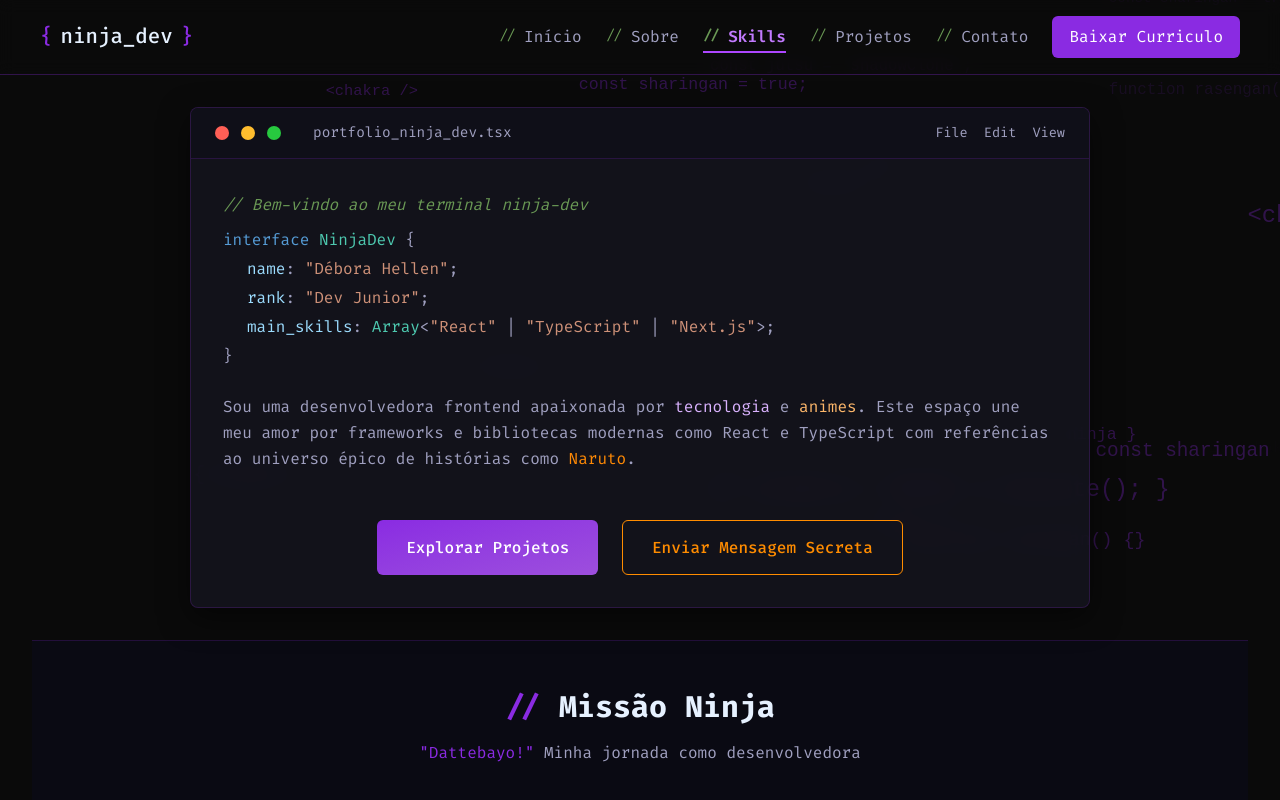
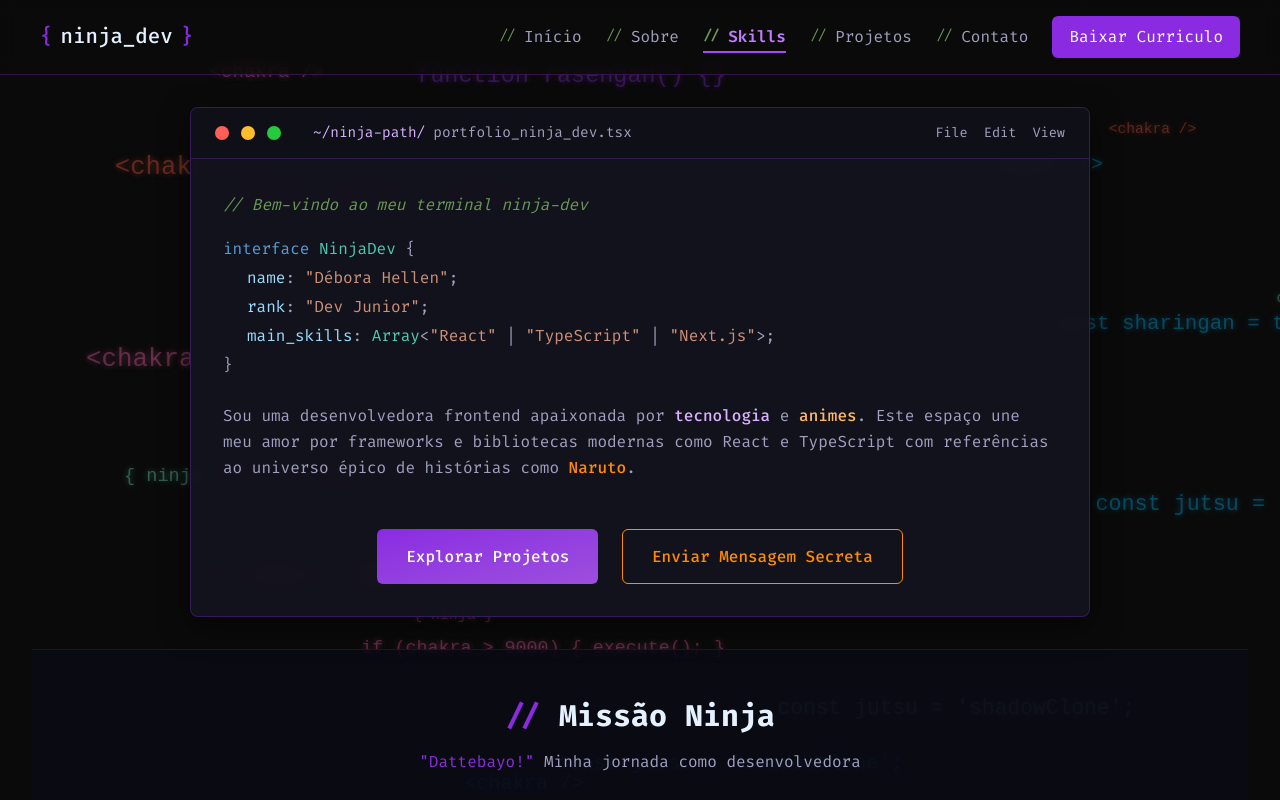
Before and after one commit to debs-veras/landing-page, a React (Vite) app: page / in a window 1280 px wide. Shown: the top 800 px of the page. Built offline with nearby package versions, Linux system fonts and the light colour scheme.

Commit message:
refactor:

```diff
--- a/src/Layout/AnimatedBackground.tsx
+++ b/src/Layout/AnimatedBackground.tsx
@@ -20,9 +20,10 @@ type Particle = {
   content: string;
   life: number;
   maxLife: number;
+  color: string;
 };
 
-const MAX_PARTICLES = 20;
+const COLORS = ["#8a2be2", "#7fffd4", "#00bfff", "#ff69b4", "#ff6347"];
 
 export default function AnimatedBackground() {
   const canvasRef = useRef<HTMLCanvasElement | null>(null);
@@ -37,68 +38,75 @@ export default function AnimatedBackground() {
     let width = (canvas.width = window.innerWidth);
     let height = (canvas.height = window.innerHeight);
 
+    const isMobile = width < 768;
+    const MAX_PARTICLES = isMobile
+      ? Math.floor(height / 65)
+      : Math.floor(height / 40);
+    const randomRange = (min: number, max: number) =>
+      Math.random() * (max - min) + min;
 
-    function randomRange(min: number, max: number) {
-      return Math.random() * (max - min) + min;
-    }
-
-    function createParticle(): Particle {
-      return {
+    const createParticle = (index: number): Particle => ({
       x: randomRange(0, width),
-        y: randomRange(100, height),
-        size: randomRange(12, 24),
+      y: (index / MAX_PARTICLES) * height,
+      size: randomRange(14, 26),
       opacity: 0,
       speedY: randomRange(0.1, 0.3),
       type: "text",
       content: texts[Math.floor(Math.random() * texts.length)],
       life: 0,
-        maxLife: randomRange(400, 800),
-      };
-    }
+      maxLife: randomRange(1500, 2500),
+      color: COLORS[Math.floor(Math.random() * COLORS.length)],
+    });
 
-    particles.current = Array.from({ length: MAX_PARTICLES }, () =>
-      createParticle()
+    particles.current = Array.from({ length: MAX_PARTICLES }, (_, i) =>
+      createParticle(i)
     );
 
     let animationFrameId: number;
 
-    function draw() {
+    const draw = () => {
       if (!ctx) return;
       ctx.clearRect(0, 0, width, height);
 
       particles.current.forEach((p) => {
-        if (p.life < 50) {
-          p.opacity += 0.01;
-        } else if (p.life > p.maxLife - 50) {
-          p.opacity -= 0.01;
+        const fadeIn = 50;
+        const fadeOut = 50;
+        if (p.life < fadeIn) {
+          p.opacity = (p.life / fadeIn) * 0.1;
+        } else if (p.life > p.maxLife - fadeOut) {
+          p.opacity = ((p.maxLife - p.life) / fadeOut) * 0.2;
+        } else {
+          p.opacity = 0.3;
         }
-        p.opacity = Math.min(Math.max(p.opacity, 0), 0.3);
 
-        ctx.globalAlpha = p.opacity;
-
-        ctx.fillStyle = "#8a2be2";
+        ctx.save();
+        ctx.globalAlpha = isMobile ? p.opacity * 0.4 : p.opacity;
+        ctx.fillStyle = p.color;
+        ctx.shadowColor = p.color;
+        ctx.shadowBlur = 6;
         ctx.font = `${p.size}px 'Courier New', monospace`;
         ctx.fillText(p.content, p.x, p.y);
+        ctx.restore();
 
         p.y -= p.speedY;
         p.life++;
 
         if (p.life >= p.maxLife || p.y < -p.size) {
-          Object.assign(p, createParticle(), { y: height + p.size });
+          Object.assign(p, createParticle(Math.floor(Math.random() * MAX_PARTICLES)), {
+            y: height + p.size,
+          });
         }
       });
 
-      ctx.globalAlpha = 1;
       animationFrameId = requestAnimationFrame(draw);
-    }
+    };
 
     draw();
 
-    function onResize() {
-      if (!canvas) return;
+    const onResize = () => {
       width = canvas.width = window.innerWidth;
       height = canvas.height = window.innerHeight;
-    }
+    };
     window.addEventListener("resize", onResize);
 
     return () => {
@@ -119,7 +127,8 @@ export default function AnimatedBackground() {
         height: "100vh",
         backgroundColor: "#0a0a0a",
         pointerEvents: "none",
+        mixBlendMode: "soft-light", // suaviza sobreposição
       }}
     />
   );
-};
+}
--- a/src/Layout/components/Footer/index.tsx
+++ b/src/Layout/components/Footer/index.tsx
@@ -18,7 +18,7 @@ export default function Footer() {
             LinkedIn
           </a>
         </div>
-        <div className="text-light-gray text-sm opacity-70">
+        <div className="text-light-gray text-sm opacity-70 text-center">
           © {new Date().getFullYear()} NinjaDev - Todos os direitos reservados
         </div>
       </div>
--- a/src/Layout/components/Terminal/index.tsx
+++ b/src/Layout/components/Terminal/index.tsx
@@ -1,83 +1,276 @@
+import { motion } from "framer-motion";
+import { useState, useEffect } from "react";
+
 export default function Terminal() {
+  const [isVisible, setIsVisible] = useState(false);
+  const [typedText, setTypedText] = useState("");
+  const fullText = "// Bem-vindo ao meu terminal ninja-dev";
+
+  useEffect(() => {
+    setIsVisible(true);
+
+    // Animação de digitação
+    let i = 0;
+    const typingInterval = setInterval(() => {
+      if (i < fullText.length) {
+        setTypedText(fullText.substring(0, i + 1));
+        i++;
+      } else {
+        clearInterval(typingInterval);
+      }
+    }, 80);
+
+    return () => clearInterval(typingInterval);
+  }, []);
+
   return (
-    <div className="flex justify-center items-center mb-8">
-      <div className="w-full max-w-[900px] bg-[rgba(20,20,30,0.85)] backdrop-blur-md rounded-lg border border-[rgba(138,43,226,0.2)] shadow-[0_10px_30px_rgba(0,0,0,0.5)] overflow-hidden">
-        <div className="flex flex-wrap justify-center items-center gap-4 px-6 py-3.5 bg-[rgba(15,15,25,0.9)] border-b border-b-[rgba(138,43,226,0.2)] md:flex-nowrap md:gap-0 md:justify-normal">
+    <motion.div
+      className="flex justify-center items-center mb-8 px-4"
+      initial={{ opacity: 0, y: 20 }}
+      animate={{
+        opacity: isVisible ? 1 : 0,
+        y: isVisible ? 0 : 20,
+      }}
+      transition={{ duration: 0.6, ease: "easeOut" }}
+    >
+      <motion.div
+        className="w-full max-w-[900px] bg-[rgba(20,20,30,0.95)] backdrop-blur-md rounded-lg border border-[rgba(138,43,226,0.3)] shadow-[0_10px_30px_rgba(0,0,0,0.5)] overflow-hidden"
+        initial={{ scale: 0.98 }}
+        animate={{ scale: 1 }}
+        transition={{ duration: 0.5, delay: 0.2 }}
+      >
+        {/* Terminal Header */}
+        <motion.div
+          className="flex flex-wrap justify-center items-center gap-4 px-6 py-3.5 bg-[rgba(15,15,25,0.95)] border-b border-b-[rgba(138,43,226,0.3)] md:flex-nowrap md:gap-0 md:justify-normal"
+          initial={{ y: -20 }}
+          animate={{ y: 0 }}
+          transition={{ duration: 0.4 }}
+        >
           <div className="flex gap-3 mr-4">
-            <div className="w-3.5 h-3.5 rounded-full bg-[#ff5f56]"></div>
-            <div className="w-3.5 h-3.5 rounded-full bg-[#ffbd2e]"></div>
-            <div className="w-3.5 h-3.5 rounded-full bg-[#27c93f]"></div>
-          </div>
-          <div className="text-light-gray text-[0.9rem] grow order-1 text-center p-0 md:text-left md:px-4 md:order-none">
-            portfolio_ninja_dev.tsx
-          </div>
-          <div className="flex gap-4">
-            <button className="text-[0.85rem] font-fira-code">File</button>
-            <button className="text-[0.85rem] font-fira-code">Edit</button>
-            <button className="text-[0.85rem] font-fira-code">View</button>
-          </div>
+            {["#ff5f56", "#ffbd2e", "#27c93f"].map((color, index) => (
+              <motion.div
+                key={index}
+                className="w-3.5 h-3.5 rounded-full"
+                style={{ backgroundColor: color }}
+                initial={{ scale: 0 }}
+                animate={{ scale: 1 }}
+                transition={{
+                  delay: index * 0.1,
+                  type: "spring",
+                  stiffness: 500,
+                  damping: 15,
+                }}
+              />
+            ))}
           </div>
 
-        <div className="p-8">
-          <div className="mb-12">
-            <p className="font-[1.05rem] typing-text leading-[1.8] italic text-code-comment ">
-              // Bem-vindo ao meu terminal ninja-dev
-            </p>
-            <p className="font-[1.05rem] leading-[1.8]">
+          <motion.div
+            className="flex flex-wrap items-center justify-center  text-light-gray text-[0.9rem] grow order-1 text-center p-0 sm:justify-start md:text-left md:px-4 md:order-none font-fira-code"
+            initial={{ opacity: 0 }}
+            animate={{ opacity: 1 }}
+            transition={{ delay: 0.3 }}
+          >
+            <div className="text-purple-300 mr-2">~/ninja-path/</div>
+            <motion.div
+              initial={{ opacity: 0 }}
+              animate={{ opacity: 1 }}
+              transition={{ delay: 0.5 }}
+            >
+              portfolio_ninja_dev.tsx
+            </motion.div>
+          </motion.div>
+
+          <motion.div
+            className="flex gap-4"
+            initial={{ opacity: 0 }}
+            animate={{ opacity: 1 }}
+            transition={{ delay: 0.4 }}
+          >
+            {["File", "Edit", "View"].map((item, index) => (
+              <motion.button
+                key={item}
+                className="text-[0.85rem] font-fira-code hover:text-purple-300 transition-colors"
+                initial={{ y: -10, opacity: 0 }}
+                animate={{ y: 0, opacity: 1 }}
+                transition={{ delay: 0.5 + index * 0.1 }}
+                whileHover={{ scale: 1.05 }}
+                whileTap={{ scale: 0.95 }}
+              >
+                {item}
+              </motion.button>
+            ))}
+          </motion.div>
+        </motion.div>
+
+        {/* Terminal Content */}
+        <div className="p-6 md:p-8">
+          <div className="mb-10 md:mb-12">
+            <motion.p
+              className="font-[1.05rem] leading-[1.8] italic text-code-comment min-h-[1.8rem]"
+              initial={{ opacity: 0 }}
+              animate={{ opacity: 1 }}
+            >
+              {typedText}
+              <motion.span
+                className="ml-1"
+                animate={{ opacity: [0, 1, 0] }}
+                transition={{
+                  repeat: Infinity,
+                  duration: 0.8,
+                  repeatDelay: 0.3,
+                }}
+              >
+                |
+              </motion.span>
+            </motion.p>
+
+            <motion.div
+              initial={{ opacity: 0, y: 10 }}
+              animate={{ opacity: 1, y: 0 }}
+              transition={{ delay: 0.7 }}
+            >
+              <p className="font-[1.05rem] leading-[1.8] mt-4">
                 <span className="text-code-keyword">interface</span>{" "}
                 <span className="text-code-type">NinjaDev</span> {"{"}
               </p>
-            <p className="font-[1.05rem] leading-[1.8] ml-6">
+              <motion.p
+                className="font-[1.05rem] leading-[1.8] ml-6"
+                initial={{ x: -10, opacity: 0 }}
+                animate={{ x: 0, opacity: 1 }}
+                transition={{ delay: 0.8 }}
+              >
                 <span className="text-code-property">name</span>:{" "}
                 <span className="text-code-string">"Débora Hellen"</span>;
-            </p>
-            <p className="font-[1.05rem] leading-[1.8] ml-6">
+              </motion.p>
+              <motion.p
+                className="font-[1.05rem] leading-[1.8] ml-6"
+                initial={{ x: -10, opacity: 0 }}
+                animate={{ x: 0, opacity: 1 }}
+                transition={{ delay: 0.9 }}
+              >
                 <span className="text-code-property">rank</span>:{" "}
                 <span className="text-code-string">"Dev Junior"</span>;
-            </p>
-            <p className="font-[1.05rem] leading-[1.8] ml-6">
+              </motion.p>
+              <motion.p
+                className="font-[1.05rem] leading-[1.8] ml-6"
+                initial={{ x: -10, opacity: 0 }}
+                animate={{ x: 0, opacity: 1 }}
+                transition={{ delay: 1.0 }}
+              >
                 <span className="text-code-property">main_skills</span>:{" "}
                 <span className="text-code-type">Array</span>&lt;
                 <span className="text-code-string">"React"</span> |{" "}
                 <span className="text-code-string">"TypeScript"</span> |{" "}
                 <span className="text-code-string">"Next.js"</span>&gt;;
-            </p>
+              </motion.p>
+              <p className="font-[1.05rem] leading-[1.8]">{"}"}</p>
+            </motion.div>
 
-            <p className="font-[1.05rem] leading-[1.8]">{"}"}</p>
-            <p className="mt-6 text-[1rem] text-light-gray leading-relaxed w-full">
+            <motion.p
+              className="mt-6 text-[1rem] text-light-gray leading-relaxed w-full"
+              initial={{ opacity: 0 }}
+              animate={{ opacity: 1 }}
+              transition={{ delay: 1.1 }}
+            >
               Sou uma desenvolvedora frontend apaixonada por{" "}
-              <span className="text-purple-300">tecnologia</span> e{" "}
-              <span className="text-orange-300">animes</span>. Este espaço une
-              meu amor por frameworks e bibliotecas modernas como React e
-              TypeScript com referências ao universo épico de histórias como{" "}
-              <span className="text-orange-400">Naruto</span>.
-            </p>
+              <motion.span
+                className="text-purple-300 font-medium"
+                initial={{ scale: 0.9 }}
+                animate={{ scale: 1 }}
+                transition={{
+                  delay: 1.2,
+                  type: "spring",
+                  stiffness: 300,
+                }}
+              >
+                tecnologia
+              </motion.span>{" "}
+              e{" "}
+              <motion.span
+                className="text-orange-300 font-medium"
+                initial={{ scale: 0.9 }}
+                animate={{ scale: 1 }}
+                transition={{
+                  delay: 1.3,
+                  type: "spring",
+                  stiffness: 300,
+                }}
+              >
+                animes
+              </motion.span>
+              . Este espaço une meu amor por frameworks e bibliotecas modernas
+              como React e TypeScript com referências ao universo épico de
+              histórias como{" "}
+              <motion.span
+                className="text-orange-400 font-medium"
+                initial={{ scale: 0.9 }}
+                animate={{ scale: 1 }}
+                transition={{
+                  delay: 1.4,
+                  type: "spring",
+                  stiffness: 300,
+                }}
+              >
+                Naruto
+              </motion.span>
+              .
+            </motion.p>
           </div>
 
-          <div className="flex flex-col justify-center gap-6 md:flex-row">
-            <button
-              className="px-[1.8rem] py-[0.9rem] rounded-[6px] font-fira-code font-medium flex items-center gap-3.5 cursor-pointer text-white transition-all duration-300 ease-in-out border-none bg-gradient-to-br from-[#8a2be2] to-[#9d4edd] hover:-translate-y-[2px] hover:shadow-[0_5px_15px_rgba(0,0,0,0.3)]"
+          {/* Action Buttons */}
+          <motion.div
+            className="flex flex-col justify-center gap-4 sm:gap-6 md:flex-row"
+            initial={{ opacity: 0, y: 20 }}
+            animate={{ opacity: 1, y: 0 }}
+            transition={{ delay: 1.5 }}
+          >
+            <motion.button
+              className="px-6 py-3 sm:px-[1.8rem] sm:py-[0.9rem] rounded-[6px] font-fira-code font-medium flex items-center justify-center gap-3.5 cursor-pointer text-white transition-all duration-300 ease-in-out border-none bg-gradient-to-br from-[#8a2be2] to-[#9d4edd] hover:-translate-y-[2px] hover:shadow-[0_5px_15px_rgba(138,43,226,0.4)]"
               onClick={() => {
                 document
                   .getElementById("projetos")
                   ?.scrollIntoView({ behavior: "smooth" });
               }}
+              initial={{ scale: 0.9, opacity: 0 }}
+              animate={{ scale: 1, opacity: 1 }}
+              transition={{
+                delay: 1.6,
+                type: "spring",
+                stiffness: 400,
+              }}
+              whileHover={{
+                y: -2,
+                boxShadow: "0 5px 15px rgba(138, 43, 226, 0.4)",
+              }}
+              whileTap={{ scale: 0.98 }}
             >
               Explorar Projetos
-            </button>
-            <button
-              className="px-[1.8rem] py-[0.9rem] rounded-[6px] font-fira-code font-medium flex items-center gap-3.5 cursor-pointer  text-secondary border border-secondary transition-all duration-300 ease-in-out hover:-translate-y-[2px] hover:shadow-[0_5px_15px_rgba(0,0,0,0.3)] secondary"
+            </motion.button>
+            <motion.button
+              className="px-6 py-3 sm:px-[1.8rem] sm:py-[0.9rem] rounded-[6px] font-fira-code font-medium flex items-center justify-center gap-3.5 cursor-pointer text-secondary border border-secondary transition-all duration-300 ease-in-out hover:-translate-y-[2px] hover:shadow-[0_5px_15px_rgba(255,165,0,0.3)] hover:text-orange-300 hover:border-orange-300"
               onClick={() => {
                 document
                   .getElementById("contato")
                   ?.scrollIntoView({ behavior: "smooth" });
               }}
+              initial={{ scale: 0.9, opacity: 0 }}
+              animate={{ scale: 1, opacity: 1 }}
+              transition={{
+                delay: 1.7,
+                type: "spring",
+                stiffness: 400,
+              }}
+              whileHover={{
+                y: -2,
+                boxShadow: "0 5px 15px rgba(255, 165, 0, 0.3)",
+              }}
+              whileTap={{ scale: 0.98 }}
             >
               Enviar Mensagem Secreta
-            </button>
+            </motion.button>
+          </motion.div>
         </div>
-        </div>
-      </div>
-    </div>
+      </motion.div>
+    </motion.div>
   );
 }
```
Lines whose indentation alone changed are shown as unchanged.
